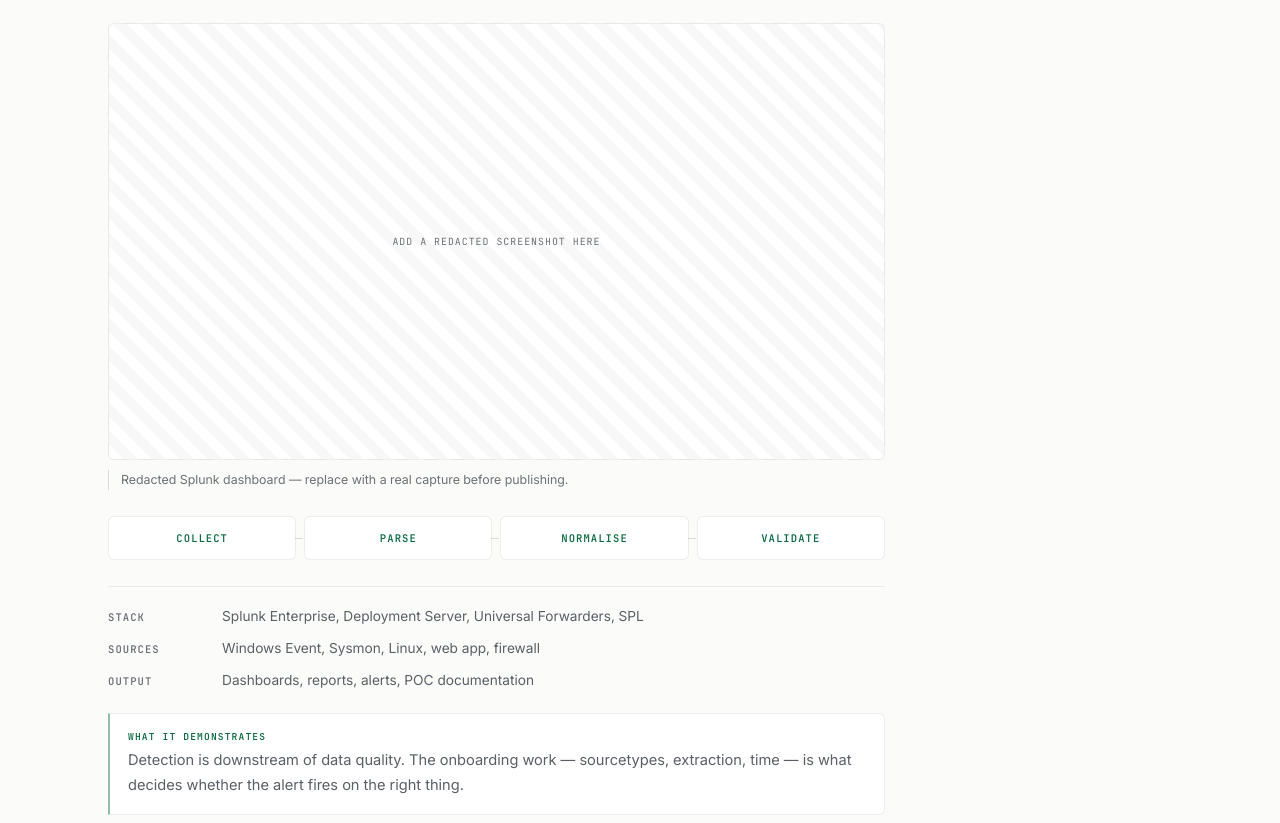
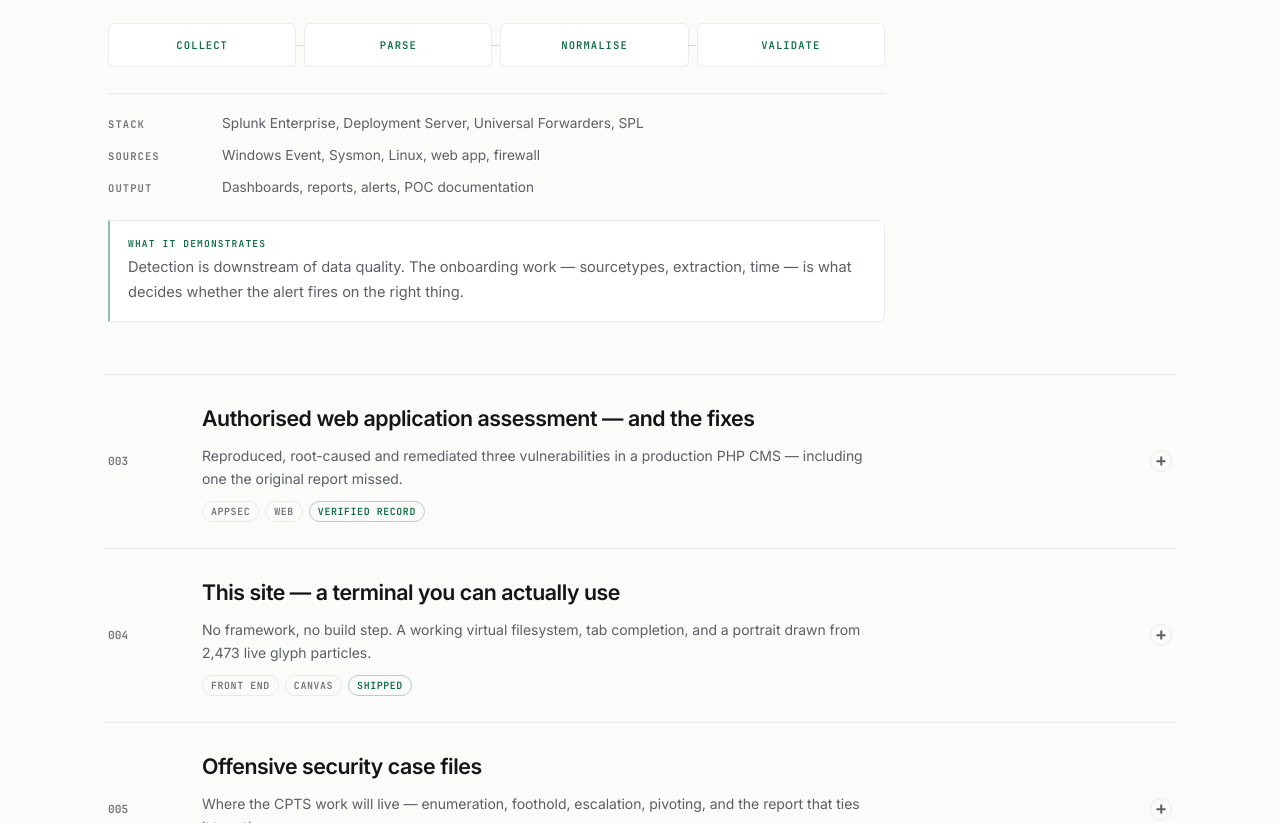
Before and after one commit to tuankhongbietcode/cyber-portfolio, a plain HTML site: page dist/index.html in a window 1280 px wide. Shown: the part 4157-4980 px from the top of the page. Drawn offline with Linux system fonts and the light colour scheme.

Commit message:
content: drop the empty screenshot slots from the case files
The three 'add a redacted screenshot here' frames promised evidence that
does not exist. An empty labelled frame does not read as coming soon to a
recruiter, it reads as a gap, so the slots come out until a real capture
goes in. The Splunk case keeps its architecture diagram, which carries
more signal than a dashboard capture would: the diagram shows the control
plane, the forwarder tier and the parse/normalise stage, where a
screenshot would only show that a dashboard existed. i18n keys for the
placeholder copy removed with them.

```diff
--- a/dist/i18n.js
+++ b/dist/i18n.js
@@ -126,10 +126,6 @@
     "What it demonstrates": "Điều này chứng minh",
     "From my VNCS internship — full role summary in Experience.": "Từ kỳ thực tập ở VNCS — tóm tắt đầy đủ ở mục Kinh nghiệm.",
     "From my VNPRO internship — full role summary in Experience.": "Từ kỳ thực tập ở VNPRO — tóm tắt đầy đủ ở mục Kinh nghiệm.",
-    "Add a redacted screenshot here": "Thêm ảnh chụp đã che thông tin ở đây",
-    "Redacted Splunk dashboard — replace with a real capture before publishing.": "Dashboard Splunk đã che thông tin — thay bằng ảnh chụp thật trước khi công bố.",
-    "Redacted web application finding — replace with a real capture before publishing.": "Phát hiện trên ứng dụng web đã che thông tin — thay bằng ảnh chụp thật trước khi công bố.",
-    "Lab screenshot — add a capture from an authorised engagement.": "Ảnh chụp lab — thêm ảnh từ một engagement có cho phép.",
 
     /* case 001 — splunk */
     "Distributed Splunk & multi-source log onboarding": "Onboarding log đa nguồn trên Splunk phân tán",
--- a/dist/index.html
+++ b/dist/index.html
@@ -500,11 +500,6 @@
               configured by hand.</figcaption>
           </figure>
 
-          <figure class="case__shot">
-            <div class="case__shotbox"><span>Add a redacted screenshot here</span></div>
-            <figcaption>Redacted Splunk dashboard — replace with a real capture before publishing.</figcaption>
-          </figure>
-
           <ol class="flow"><li>Collect</li><li>Parse</li><li>Normalise</li><li>Validate</li></ol>
           <dl class="facts facts--inline">
             <div><dt>Stack</dt><dd>Splunk Enterprise, Deployment Server, Universal Forwarders, SPL</dd></div>
@@ -530,10 +525,6 @@
         </summary>
         <div class="case__panel">
           <p class="case__ctx">From my VNPRO internship — full role summary in Experience.</p>
-          <figure class="case__shot">
-            <div class="case__shotbox"><span>Add a redacted screenshot here</span></div>
-            <figcaption>Redacted web application finding — replace with a real capture before publishing.</figcaption>
-          </figure>
           <p>I was interning on the network side, not in security. When an external bug hunter reported
             two serious flaws in an internal admin panel, I asked the company for permission to work on
             it, got approval, and only then started testing.</p>
@@ -602,10 +593,6 @@
           <span class="case__chev" aria-hidden="true"></span>
         </summary>
         <div class="case__panel">
-          <figure class="case__shot">
-            <div class="case__shotbox"><span>Add a redacted screenshot here</span></div>
-            <figcaption>Lab screenshot — add a capture from an authorised engagement.</figcaption>
-          </figure>
           <p>Nothing goes up here that I cannot reproduce from an authorised lab. Every write-up is
             sanitised first — no flags, no credentials, no client data.</p>
           <ol class="flow"><li>Enumerate</li><li>Foothold</li><li>Escalate</li><li>Report</li></ol>
--- a/dist/styles.css
+++ b/dist/styles.css
@@ -1019,34 +1019,6 @@ body.term-open { overflow: hidden; }
   color: var(--mute);
 }
 
-/* Image slot. Empty until a redacted capture is dropped in: a labelled frame
-   reads as deliberate, where a bare dashed box reads as a broken image. */
-.case__shot { margin: 6px 0 24px; }
-.case__shotbox {
-  display: grid;
-  place-items: center;
-  aspect-ratio: 16 / 9;
-  border: 1px solid var(--line-2);
-  border-radius: var(--r-sm);
-  background:
-    repeating-linear-gradient(45deg, transparent 0 10px, color-mix(in srgb, var(--text) 3%, transparent) 10px 20px),
-    var(--bg-2);
-}
-.case__shotbox span {
-  font: 400 .62rem var(--mono);
-  letter-spacing: .1em;
-  text-transform: uppercase;
-  color: var(--mute);
-}
-.case__shot figcaption {
-  margin-top: 10px;
-  padding-left: 12px;
-  border-left: 1px solid var(--line);
-  color: var(--mute);
-  font-size: .78rem;
-  line-height: 1.6;
-}
-
 /* ── Case-file diagrams ──────────────────────────────────────────────────── */
 /* Inline SVG rather than <img>: the theme toggle is manual, so a diagram has to
    read the same CSS variables the page does. An <img> would only ever see
```
